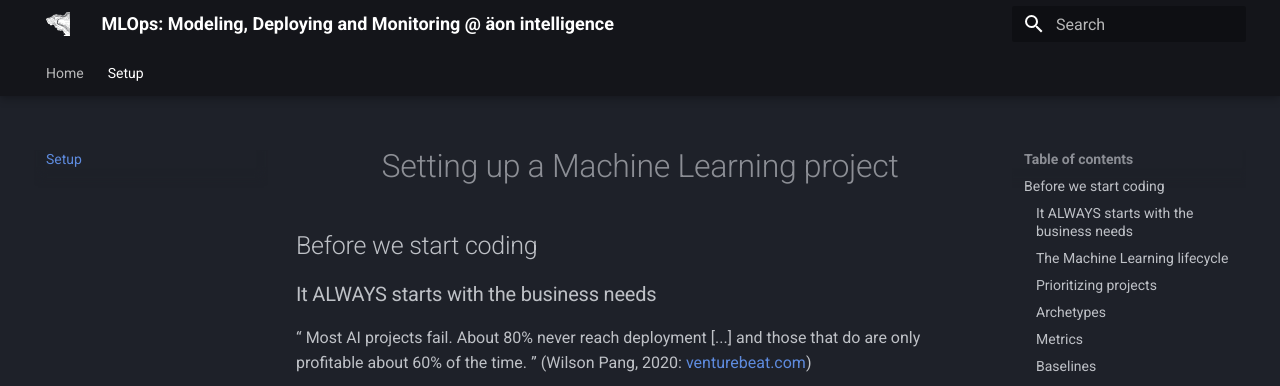
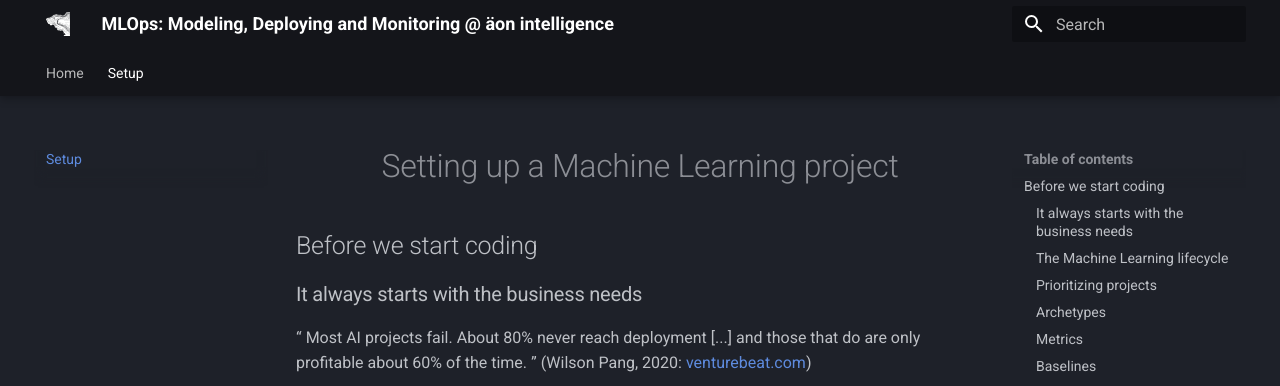
Before and after one commit to soltheaeon/mlops, an MkDocs documentation site: the page built from docs/setup.md, in a window 1280 px wide and 900 px high. Shown: the top 386 px of the window. Built offline with MkDocs 1.6.1 and Material for MkDocs 9.7.7, drawn with Linux system fonts in a browser that asks for light colours.

```diff
--- a/docs/setup.md
+++ b/docs/setup.md
@@ -2,7 +2,7 @@
 
 ## Before we start coding
 
-### It ALWAYS starts with the business needs
+### It always starts with the business needs
 
 <q cite="https://venturebeat.com/2020/12/16/the-future-of-ai-deployments-reaching-production-is-bright-in-2021/">
 Most AI projects fail. About 80% never reach deployment [...] and those that do are only profitable about 60% of the time.
```
Also changed, not shown: site/search/search_index.json, site/setup/index.html, 1 other file.
